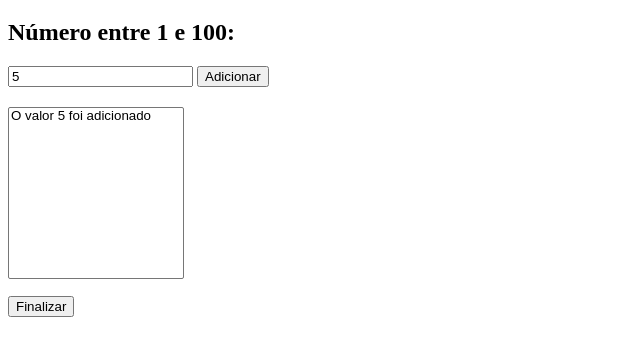
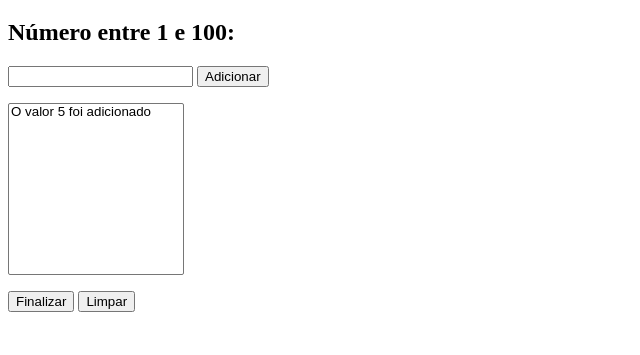
Before and after one commit to Ev1son/Javascript, a plain HTML site: page Exercícios Propostos/ex05/index.html in a window 1280 px wide. Both pictures are taken after typing "5" into the empty fields and a click on the button "Adicionar". Shown: the part 61-416 px from the top of the page, without its empty margins (0-640 px from the left). Drawn offline with Linux system fonts and the light colour scheme.

Commit message:
feature: clear input

```diff
--- a/Exercícios Propostos/ex05/index.html
+++ b/Exercícios Propostos/ex05/index.html
@@ -18,10 +18,12 @@
       <h2>Número entre 1 e 100: </h2>
       <input type="number" name="inputAddNumber" id="inputAddNumber">
       <input type="button" value="Adicionar" id='addNumberButton'>
-      <option value=""></option>
       <select name="selectNumberList" id="selectNumberList" size='10'>
       </select>
-      <input type="button" value="Finalizar" id='finish'>
+      <div id = 'buttons'>
+        <input type="button" value="Finalizar" id= 'finish'>
+        <input type="button" value="Limpar" id = 'clear'>
+      </div>
     </div>
     <div id='divResults'>
 
--- a/Exercícios Propostos/ex05/main.js
+++ b/Exercícios Propostos/ex05/main.js
@@ -11,6 +11,7 @@ function addNumberToArray() {
     arrayValues.push(numberValue.valueAsNumber)
     console.log(arrayValues)
     addValueToList()
+    inputAddNumber.value = ''
   } else {
     alert('Valor Inválido! Verifique os dados.')
   }
--- a/Exercícios Propostos/ex05/style.css
+++ b/Exercícios Propostos/ex05/style.css
@@ -1,11 +1,8 @@
 select{
   width: 11rem;
+  display: block;
+  margin: 1rem 0;
 }
 #addNumber{
   width: 11rem;
 }
-
-#finish{
-  margin: 1rem 0;
-  display: block;
-}
```
